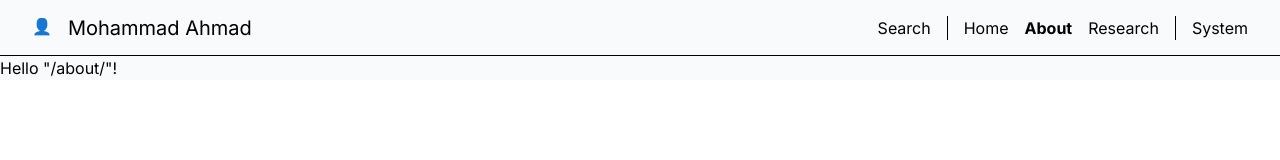
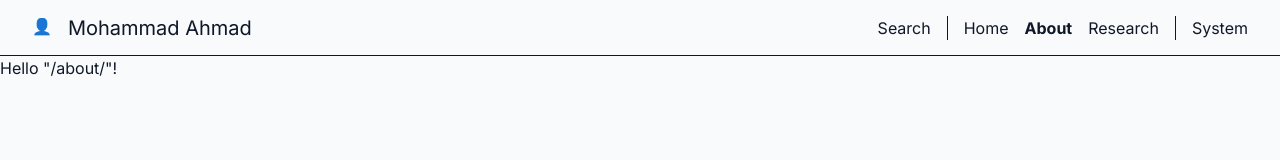
Before and after one commit to mahmad97/mahmad97.github.io, a React (Vite) app: page /about in a window 1280 px wide. Shown: the top 160 px of the page. Built offline with nearby package versions, Linux system fonts and the light colour scheme.

Commit message:
move some global styles to body tag

```diff
--- a/index.html
+++ b/index.html
@@ -31,7 +31,8 @@
 			}
 		</script>
 	</head>
-	<body>
+	<body
+		class="w-full h-full min-w-[640px] bg-slate-50 dark:bg-slate-950 text-gray-900 dark:text-gray-100">
 		<div id="root"></div>
 		<script type="module" src="/src/main.tsx"></script>
 	</body>
--- a/src/routes/__root.tsx
+++ b/src/routes/__root.tsx
@@ -11,7 +11,7 @@ export const Route = createRootRoute({
 
 const App = () => {
 	return (
-		<div className='w-full h-full bg-slate-50 dark:bg-slate-950 min-w-[640px]'>
+		<div>
 			<Header />
 			<Outlet />
 			<TanStackRouterDevtools />
```
